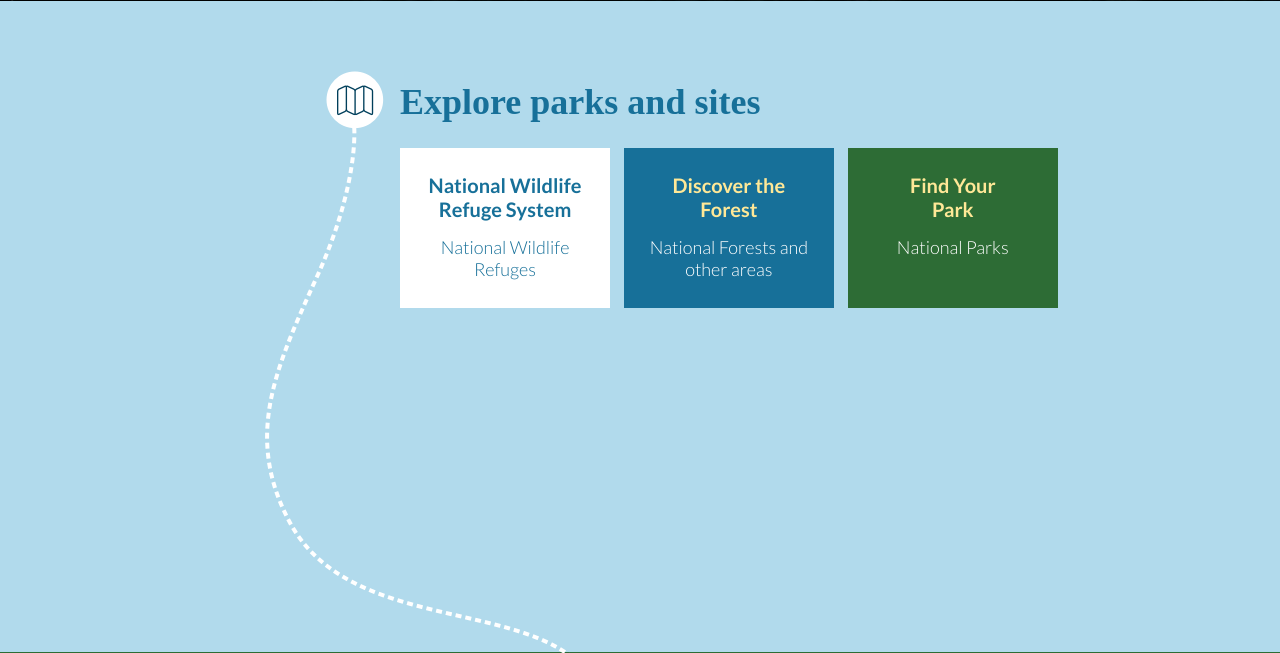
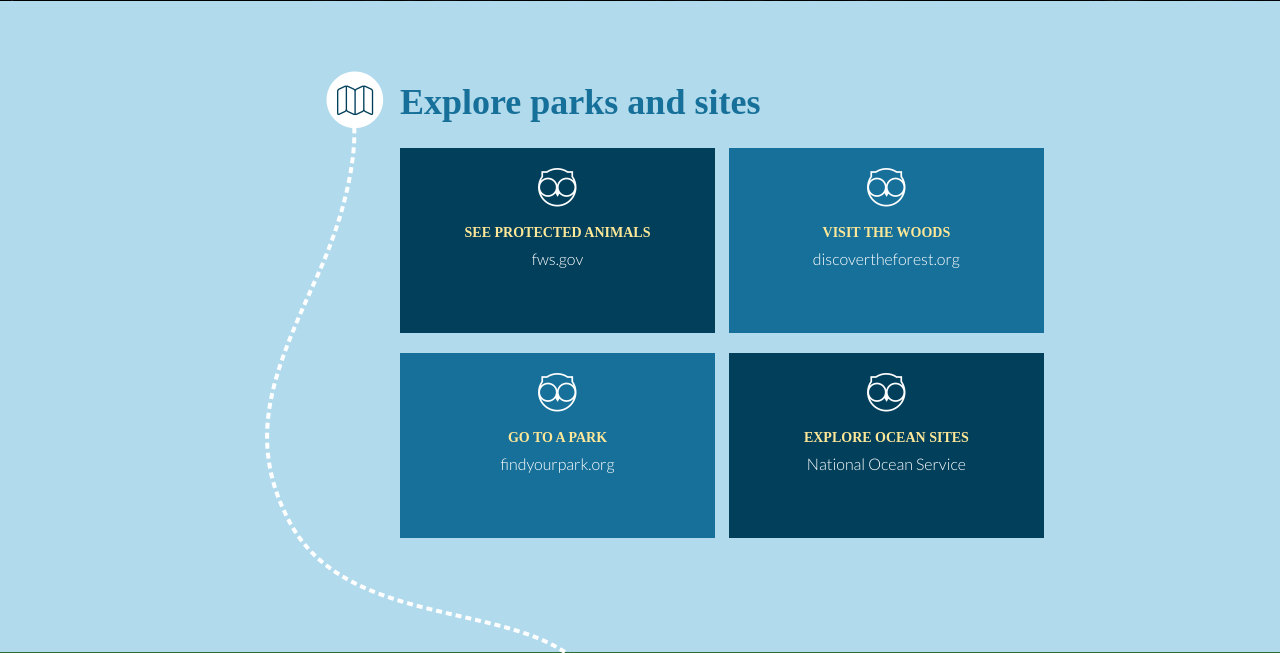
Before and after one commit to 18F/ekip-api, a Django app: template ekip/everykid/templates/plan-your-trip/index.html in a window 1280 px wide. Shown: the part 719-1372 px from the top of the page. Run offline with Django 3.2, Linux system fonts and the light colour scheme; the template is opened without the code that fills it, so the values that code supplies are empty; some libraries are stand-ins or nearby versions.

Commit message:
Explore parks and sites (Plan Your Trip) update

```diff
--- a/ekip/everykid/static/scss/_plan-your-trip.scss
+++ b/ekip/everykid/static/scss/_plan-your-trip.scss
@@ -136,45 +136,41 @@
             margin: 20px 0 0 0;
           }
           li {
-            width: 160px;
-            height: 110px;
-            padding: 25px;
+            width: 315px;
+            height: 180px;
             margin: 0 10px 20px 0;
-            background: #fff;
+            background: $blue-dark;
             text-align: center;
             display: inline-block;
             vertical-align: top;
 
+            img {
+              width: 39px;
+              height: 39px;
+              margin: 20px 0 15px 0;
+            }
+
             h3 {
-              font-size: 20px;
-              font-family: 'Lato', sans-serif;
+              font-size: 14px;
+              line-height: 14px;
+              color: $yellow;
+              text-transform: uppercase;
             }
             a {
+              width: inherit;
+              height: inherit;
+              color: #fff;
               text-decoration: none;
-
-              &:hover {
-                text-decoration: underline;
-              }
+              display: block;
             }
             p {
-              font-size: 18px;
-              line-height: 22px;
+              font-size: 16px;
+              margin: 0;
             }
 
             &:nth-child(2),
             &:nth-child(3) {
-              h3 {
-                color: $yellow;
-              }
-              p {
-                color: #fff;
-              }
-            }
-            &:nth-child(2) {
               background: $blue;
-            }
-            &:nth-child(3) {
-              background: $green;
             }
           }
         }
--- a/ekip/everykid/static/scss/style.scss
+++ b/ekip/everykid/static/scss/style.scss
@@ -7,6 +7,7 @@ $gray: #2C2C2C;
 $yellow: #FFE897;
 $blue: #177099;
 $blue-light: #489BC0;
+$blue-dark: #013F5B;
 $red: #C82629;
 $green: #2D6C35;
 $brown: #683E2D;
--- a/ekip/everykid/templates/plan-your-trip/index.html
+++ b/ekip/everykid/templates/plan-your-trip/index.html
@@ -46,22 +46,33 @@
       <h2>Explore parks and sites</h2>
       <ul>
         <li>
-          <h3><a href="http://www.fws.gov/refuges/">National Wildlife Refuge System</a></h3>
-          <p>National Wildlife Refuges</p>
+          <a href="http://www.fws.gov/refuges/" target="_blank">
+          <img src="{% static "img/icon-owl.png" %}" alt="owl icon" />
+          <h3>See Protected Animals</h3>
+          <p>fws.gov</p>
+          </a>
         </li>
         <li>
-          <h3><a href="http://www.discovertheforest.org">Discover the Forest</a></h3>
-          <p>National Forests and other areas</p>
-          </li>
+          <a href="http://www.discovertheforest.org" target="_blank">
+          <img src="{% static "img/icon-owl.png" %}" alt="owl icon" />
+          <h3>Visit the Woods</h3>
+          <p>discovertheforest.org</p>
+          </a>
+        </li>
         <li>
-          <h3><a href="http://findyourpark.com/find">Find Your<br/>Park</a></h3>
-          <p>National Parks</p>
+          <a href="http://findyourpark.com/find" target="_blank">
+          <img src="{% static "img/icon-owl.png" %}" alt="owl icon" />
+          <h3>Go to a Park</h3>
+          <p>findyourpark.org</p>
+          </a>
         </li>
-<!--
-        <li>Find places with protected animals on the <a href="http://www.fws.gov/refuges/">National Wildlife Refuge System</a> website.</li>
-        <li>Find forests on the <a href="http://www.discovertheforest.org">Discover the Forest</a> website.</li>
-        <li>Find parks on the <a href="http://findyourpark.com/find">Find Your Park</a> website.</li>
--->
+        <li>
+          <a href="http://oceanservice.noaa.gov" target="_blank">
+          <img src="{% static "img/icon-owl.png" %}" alt="owl icon" />
+          <h3>Explore Ocean Sites</h3>
+          <p>National Ocean Service</p>
+          </a>
+        </li>
       </ul>
     </div>
   </section>
```
Also changed, not shown: ekip/everykid/static/css/style.css (+20 -20 lines), ekip/everykid/static/css/style.min.css, ekip/everykid/static/img/icon-owl.png (added).
